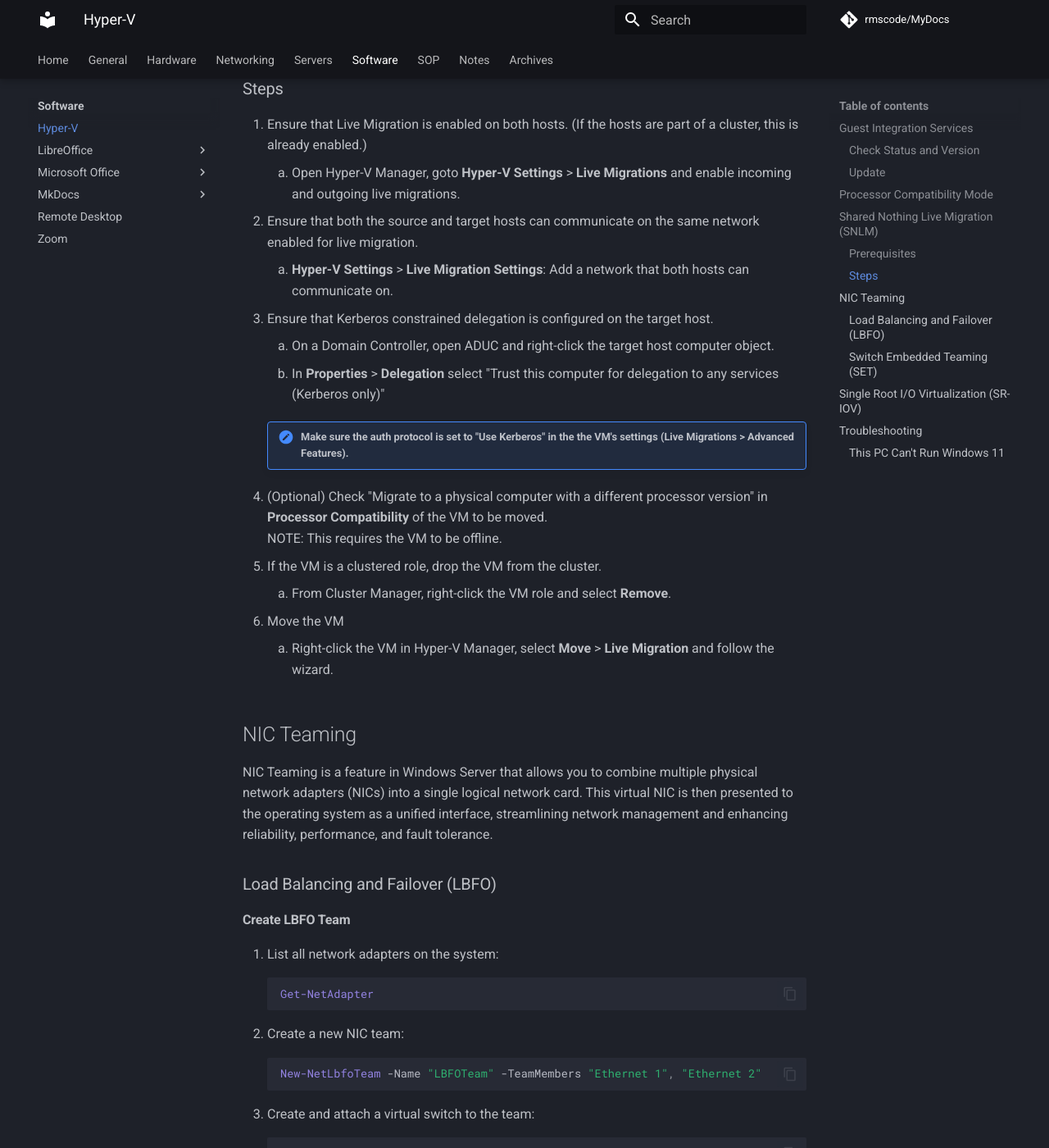
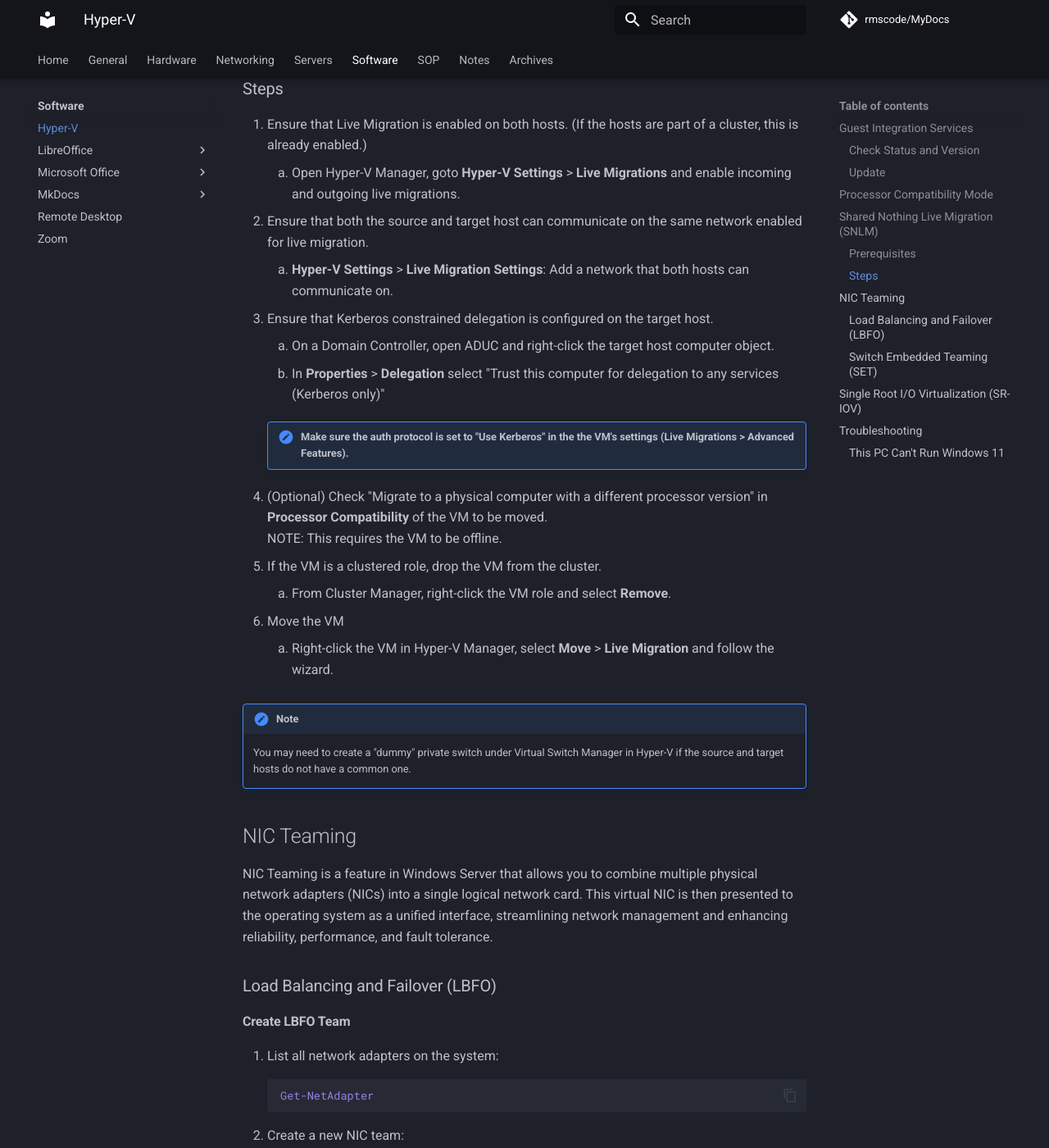
Before and after one commit to rmscode/binary-garden, an MkDocs documentation site: the page built from docs/software/hyper-v.md, in a window 1280 px wide and 1400 px high, scrolled down 1829 px. Shown: the whole window at 82% size. Built offline with MkDocs 1.6.1 and Material for MkDocs 9.7.7, drawn with Linux system fonts in a browser that asks for light colours; comment, search, counter and statistics services are not loaded.

Commit message:
Chore: Fix Typos

```diff
--- a/docs/software/hyper-v.md
+++ b/docs/software/hyper-v.md
@@ -53,7 +53,7 @@
 
 1. Ensure that Live Migration is enabled on both hosts. (If the hosts are part of a cluster, this is already enabled.)
     1. Open Hyper-V Manager, goto **Hyper-V Settings** > **Live Migrations** and enable incoming and outgoing live migrations.
-2. Ensure that both the source and target hosts can communicate on the same network enabled for live migration.
+2. Ensure that both the source and target host can communicate on the same network enabled for live migration.
     1. **Hyper-V Settings** > **Live Migration Settings**: Add a network that both hosts can communicate on.
 3. Ensure that Kerberos constrained delegation is configured on the target host.
     1. On a Domain Controller, open ADUC and right-click the target host computer object.
@@ -65,6 +65,10 @@
     1. From Cluster Manager, right-click the VM role and select **Remove**.
 6. Move the VM
     1. Right-click the VM in Hyper-V Manager, select **Move** > **Live Migration** and follow the wizard.
+
+!!! note
+
+    You may need to create a "dummy" private switch under Virtual Switch Manager in Hyper-V if the source and target hosts do not have a common one.
 
 ## NIC Teaming
 
```
